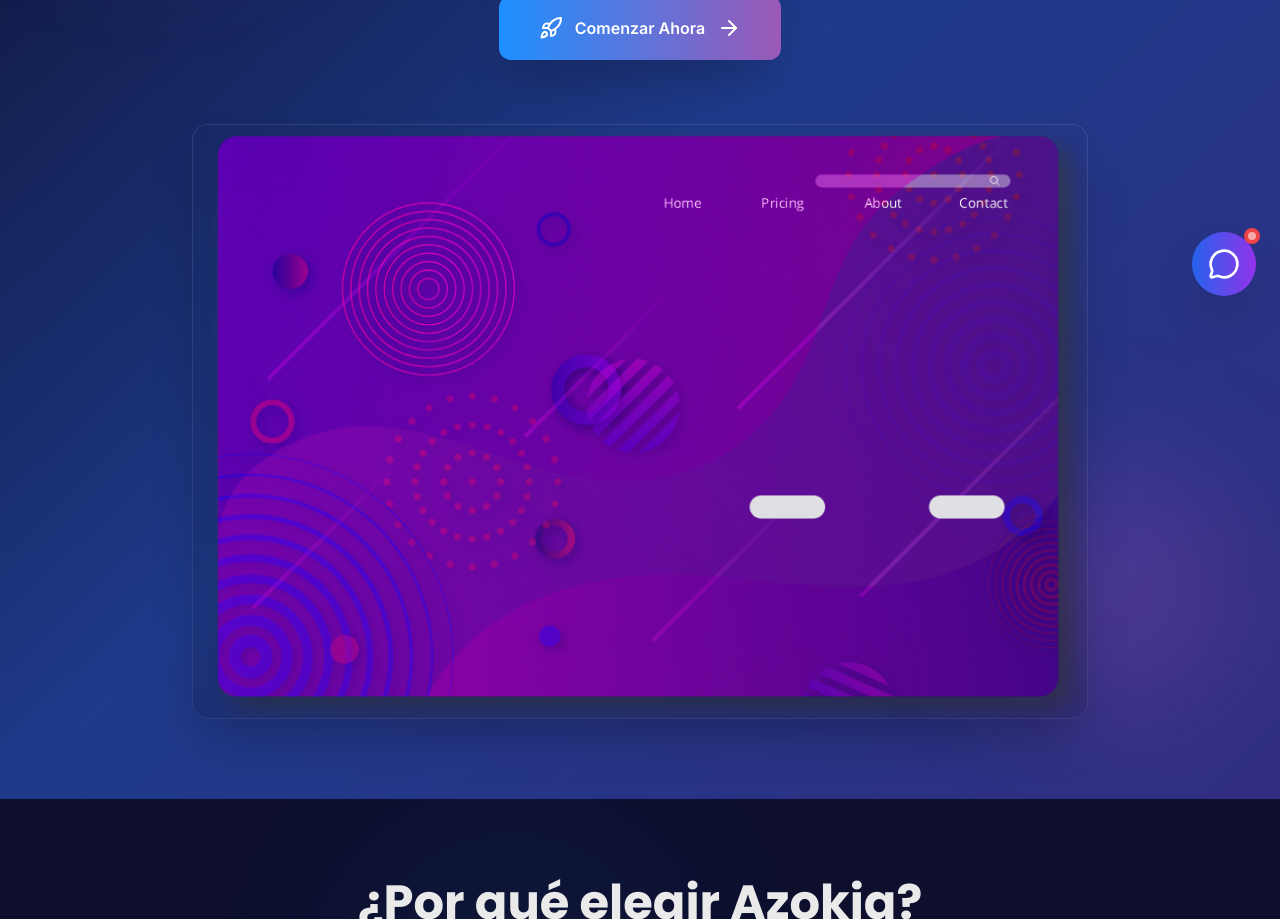
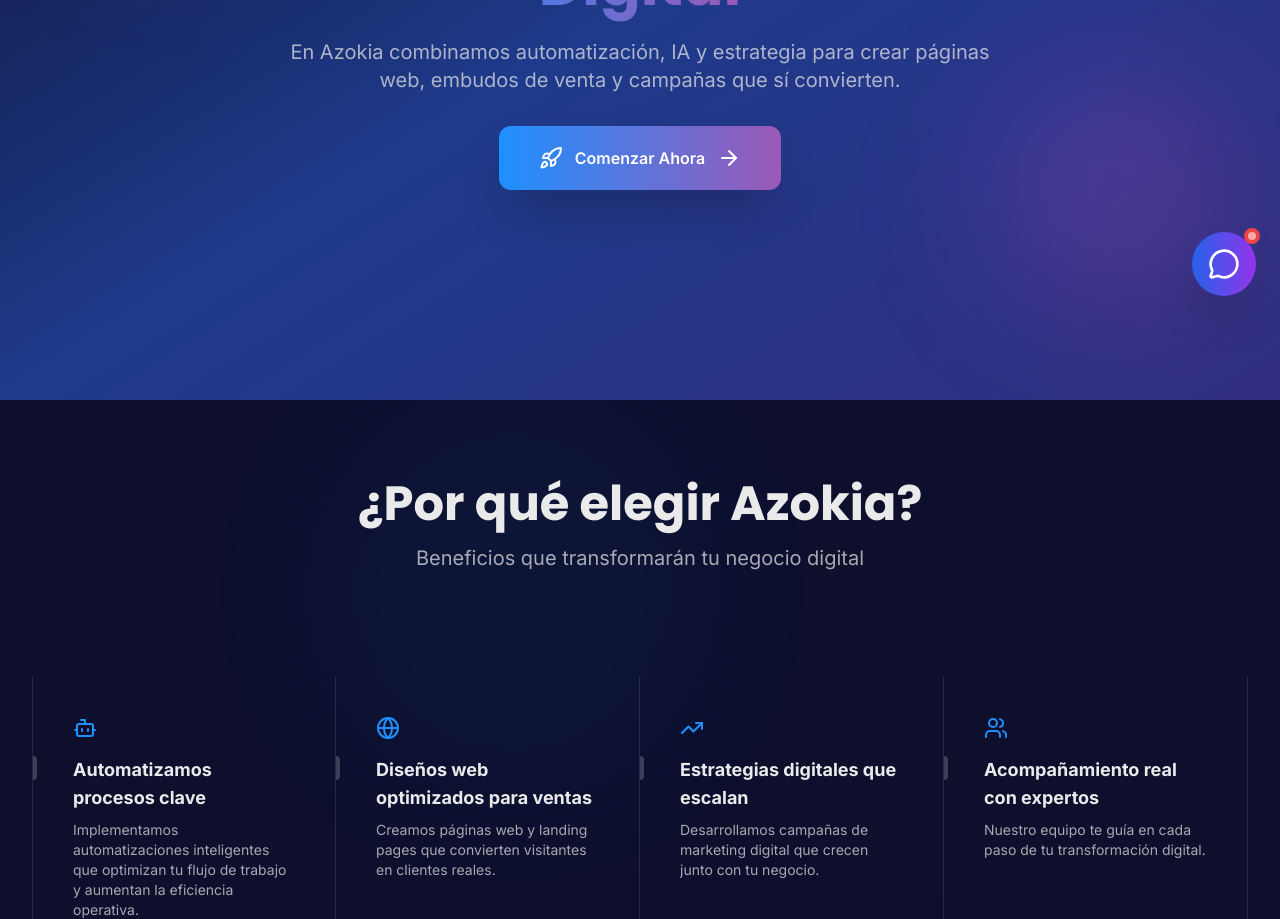
Before and after one commit to EdwinEstrella/azokia, a React (Vite) app: page / in a window 1280 px wide. Shown: the part 480-1399 px from the top of the page. Built offline with nearby package versions, Linux system fonts and the light colour scheme.

Commit message:
Problema resuelto

```diff
--- a/src/pages/Home.tsx
+++ b/src/pages/Home.tsx
@@ -97,18 +97,6 @@
             <span>Comenzar Ahora</span>
             <ArrowRight className="ml-2 md:ml-3 h-5 w-5 md:h-6 md:w-6 group-hover:translate-x-1 transition-transform" />
           </Link>
-
-          {/* Hero Image */}
-          <div className="mt-8 md:mt-16">
-            <div className="relative max-w-4xl mx-auto">
-              <img
-                src="/original-25a987b5055b056376f5d1a10fad76c2.webp"
-                alt="Azokia Dashboard"
-                className="w-full rounded-xl md:rounded-2xl shadow-2xl border border-white/10"
-              />
-              <div className="absolute inset-0 bg-gradient-to-t from-[#0D0F2D]/20 to-transparent rounded-xl md:rounded-2xl"></div>
-            </div>
-          </div>
         </div>
       </section>
 
```
